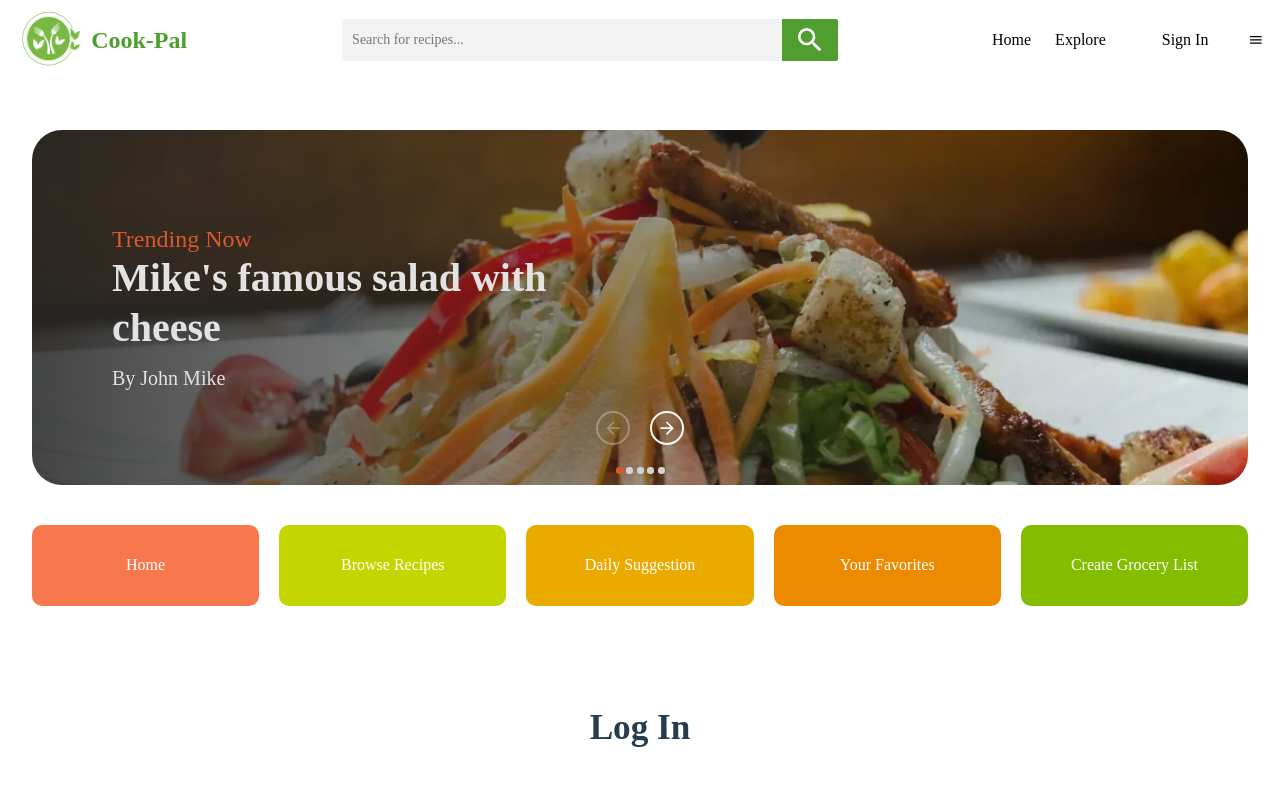
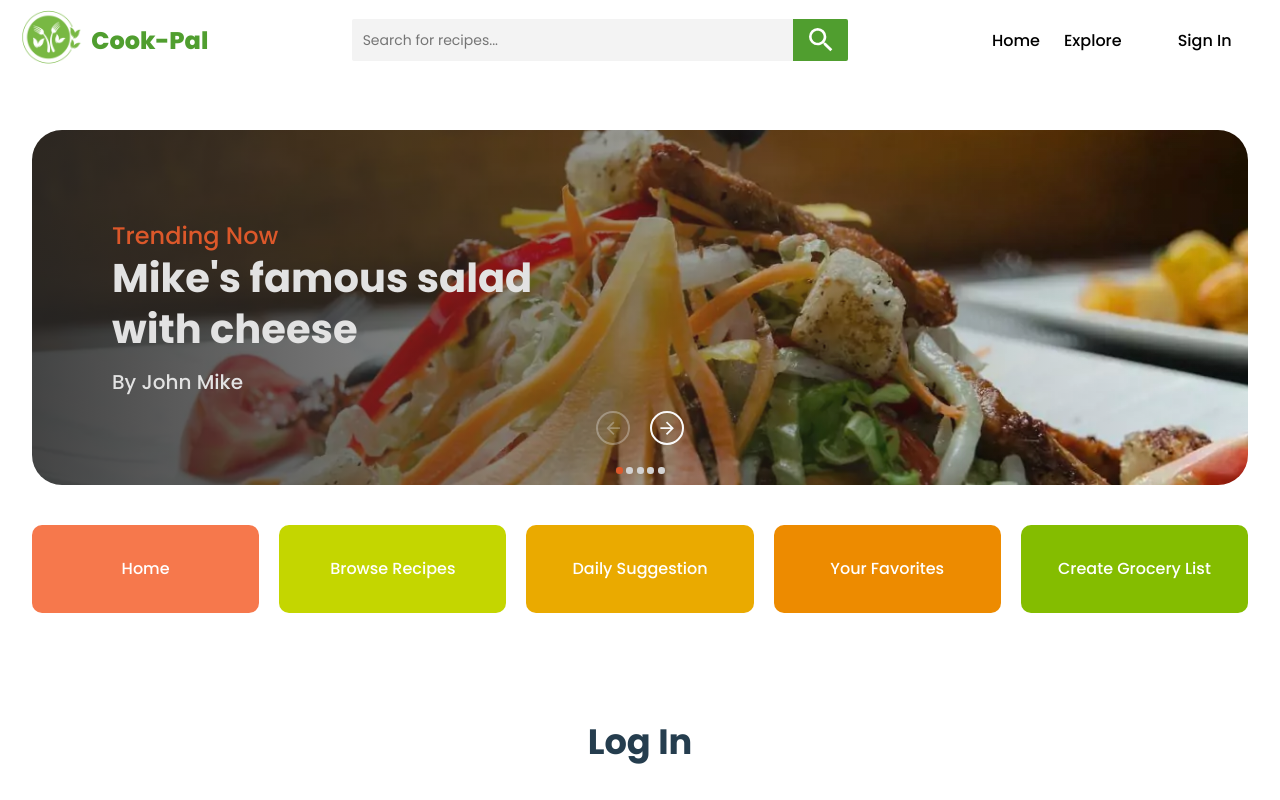
Before and after one commit to RimaSem/cook-pal, a React (Vite) app: page /cook-pal/login in a window 1280 px wide. Shown: the top 800 px of the page. Built offline with nearby package versions, Linux system fonts and the light colour scheme; no server answers.

Commit message:
Fix primary font bug

```diff
--- a/src/styles/global.ts
+++ b/src/styles/global.ts
@@ -9,7 +9,7 @@ const GlobalStyle = createGlobalStyle`
         margin: 0;
         min-width: 100%;
         min-height: 100vh;
-        font-family: var(--font-primary);
+        font-family: ${({ theme }) => theme.fontFamilies.primary};
 
         #root {
             min-width: 100%;
```
